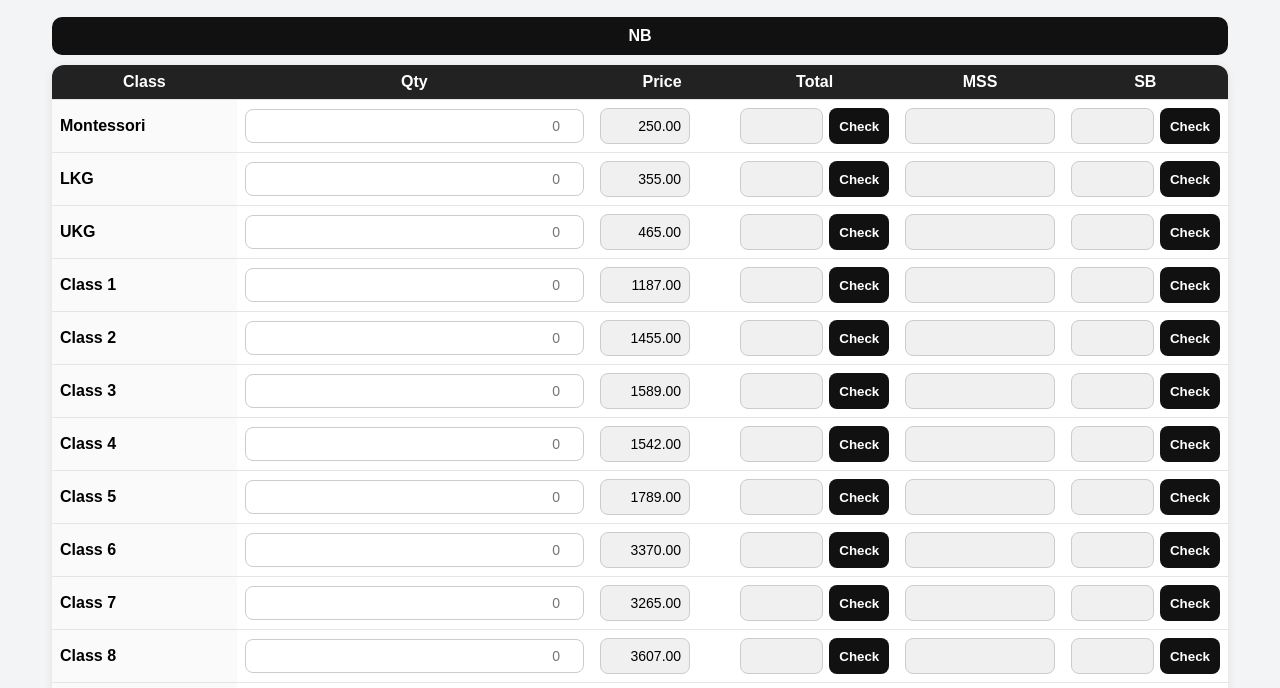
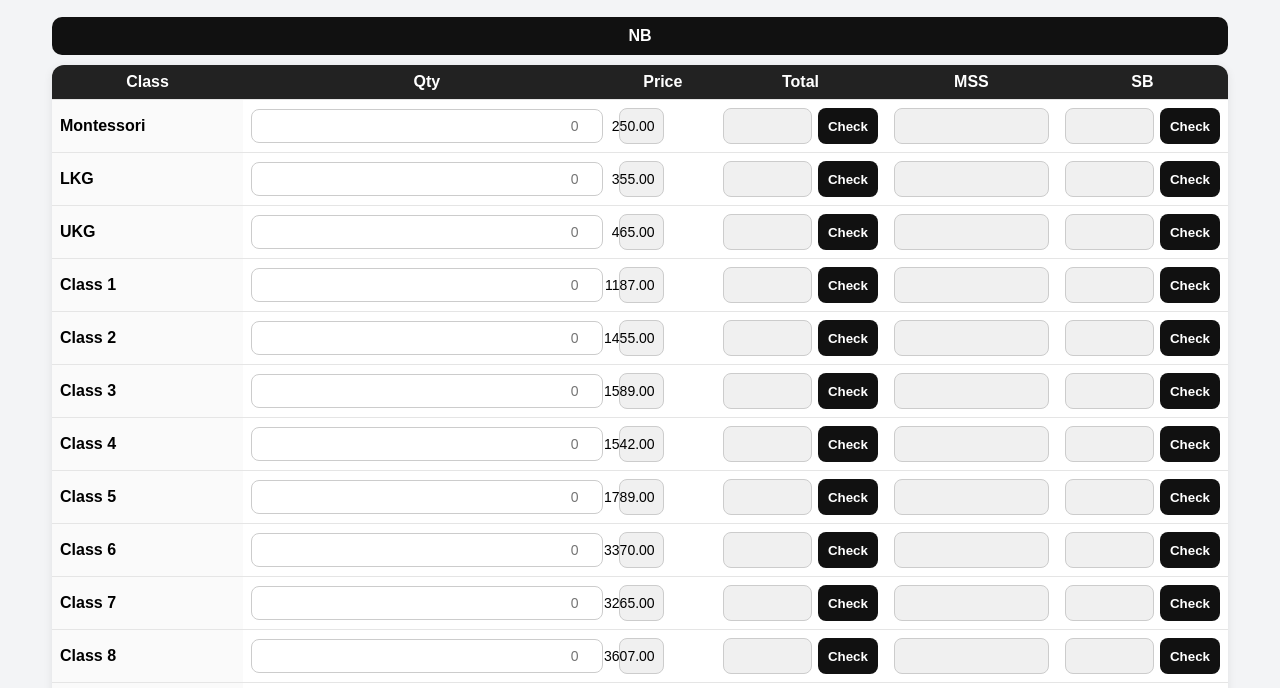
Before and after one commit to kettekee/mssb, a plain HTML site: page index.html in a window 1280 px wide. Shown: the part 73-761 px from the top of the page. Drawn offline with Linux system fonts and the light colour scheme.

Commit message:
Update index.html

```diff
--- a/index.html
+++ b/index.html
@@ -85,7 +85,7 @@ input, .display-box {
 }
 
 .small-box {
-  max-width: 90px;
+  max-width: 45px;
 }
 
 .btn-wrap {
```
